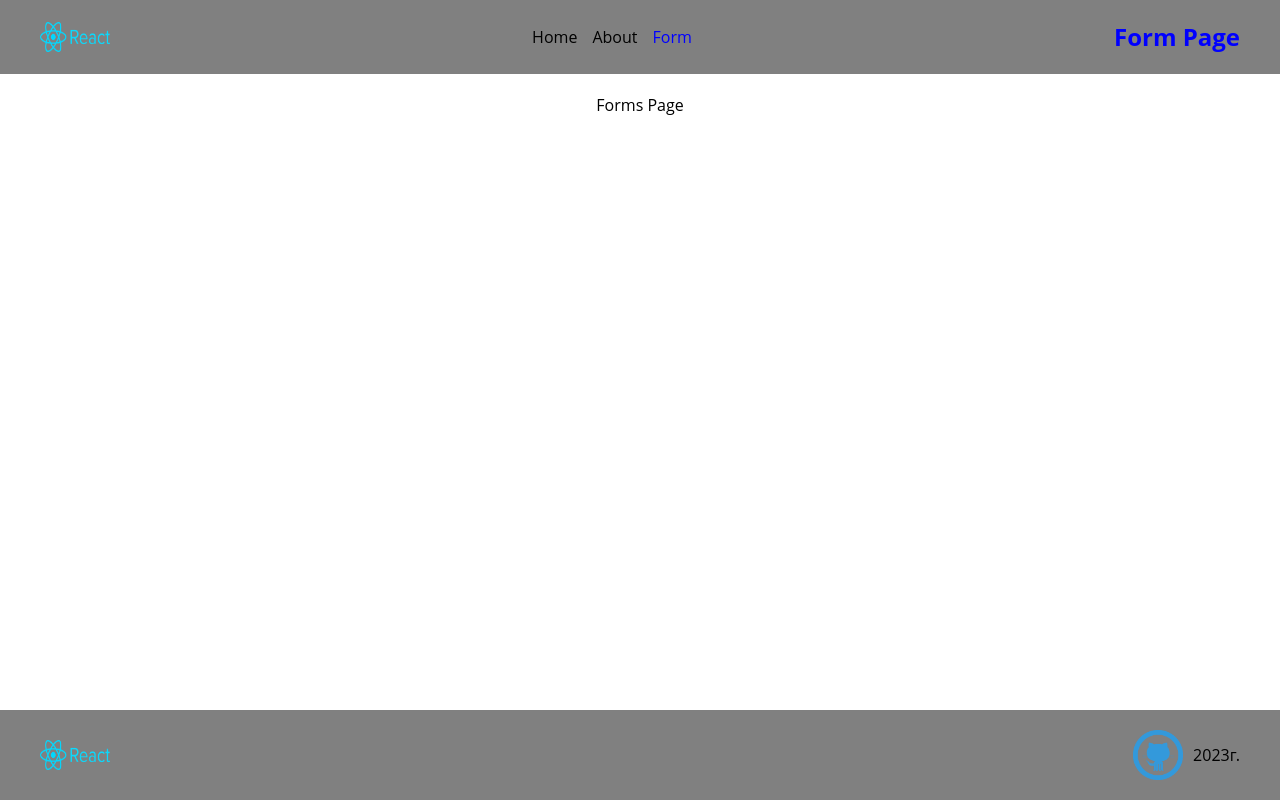
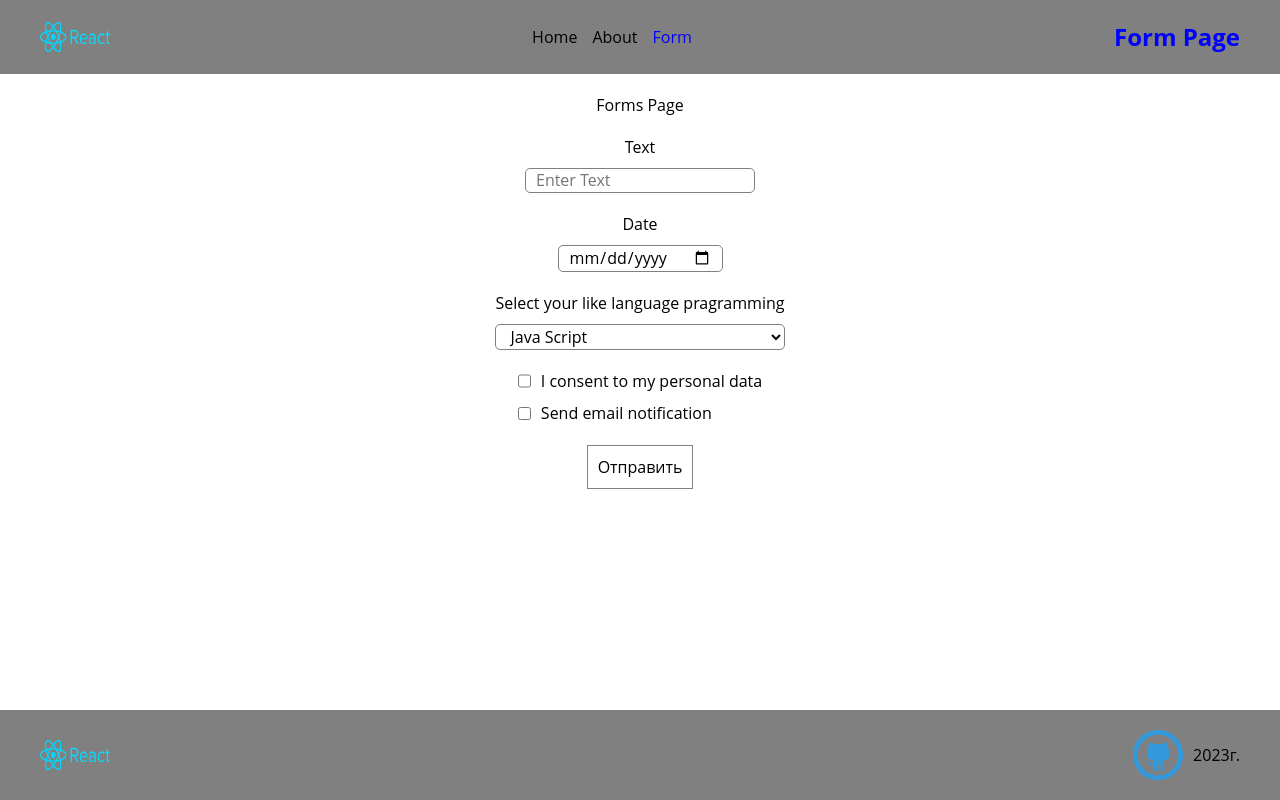
Before and after one commit to SergeiKudlai/react, a React app: page /form in a window 1280 px wide. Built offline with nearby package versions, Linux system fonts and the light colour scheme.

Commit message:
feat:added four froms

```diff
--- /dev/null
+++ b/src/components/forms/forms.tsx
@@ -0,0 +1,167 @@
+import { Component, FormEvent, createRef, ChangeEvent } from 'react';
+import { setValueForms } from '../../ts/utils';
+import { form__name } from '../../ts/enum';
+
+export class Forms extends Component {
+    public formText: { current: null };
+    public formDate: { current: null };
+    public formSelect: { current: null };
+    public formCheckBoxEmail: { current: null };
+    public formCheckBoxPersonalData: { current: null };
+    public state: {
+        text: string;
+        date: string;
+        select: string;
+        checkedEmail: boolean;
+        checkedPersonalData: boolean;
+    };
+
+    constructor(props: never) {
+        super(props);
+        this.formText = createRef();
+        this.formDate = createRef();
+        this.formSelect = createRef();
+        this.formCheckBoxEmail = createRef();
+        this.formCheckBoxPersonalData = createRef();
+        this.state = {
+            text: '',
+            date: '',
+            select: '',
+            checkedEmail: false,
+            checkedPersonalData: false,
+        };
+    }
+
+    formsSubmit = (e: FormEvent) => {
+        e.preventDefault();
+
+        if (
+            this.formText.current &&
+            this.formDate.current &&
+            this.formSelect.current &&
+            this.formCheckBoxEmail.current &&
+            this.formCheckBoxPersonalData.current
+        ) {
+            const text = this.formText.current as HTMLInputElement;
+            const date = this.formDate.current as HTMLInputElement;
+            const select = this.formSelect.current as HTMLSelectElement;
+            const checkBoxEmail = this.formCheckBoxEmail.current as HTMLInputElement;
+            const checkBoxPersonaData = this.formCheckBoxPersonalData.current as HTMLInputElement;
+
+            // eslint-disable-next-line @typescript-eslint/no-unused-vars
+            const data = {
+                text: text.value,
+                date: date.value,
+                select: select.value,
+                checkBoxEmail: checkBoxEmail.checked ? checkBoxEmail.value : '',
+                checkBoxPersonalData: checkBoxPersonaData.checked ? checkBoxPersonaData.value : '',
+            };
+
+            this.setState({
+                text: '',
+                date: '',
+                select: '',
+                checkedEmail: false,
+                checkedPersonalData: false,
+            });
+        }
+    };
+
+    updateDataInput = (e: ChangeEvent) => {
+        const data = e.target as HTMLInputElement;
+        const { name, value } = setValueForms(data);
+        name === form__name.text && this.setState({ text: value });
+        name === form__name.date && this.setState({ date: value });
+        name === form__name.language && this.setState({ select: value });
+        if (name === form__name.checkboxEmail) {
+            data.checked ? this.setState({ checkedEmail: true }) : this.setState({ checkedEmail: false });
+        }
+
+        if (name === form__name.checkboxPersonalData) {
+            data.checked ? this.setState({ checkedPersonalData: true }) : this.setState({ checkedPersonalData: false });
+        }
+    };
+
+    render() {
+        return (
+            <form className="form__inner" onSubmit={this.formsSubmit}>
+                <label className="form__box" htmlFor="">
+                    Text
+                    <input
+                        className="form__data"
+                        type="text"
+                        placeholder="Enter Text"
+                        name="text"
+                        onChange={this.updateDataInput}
+                        ref={this.formText}
+                        value={this.state.text}
+                    />
+                </label>
+
+                <label className="form__box" htmlFor="date">
+                    Date
+                    <input
+                        className="form__data"
+                        type="date"
+                        id="date"
+                        name="date"
+                        ref={this.formDate}
+                        value={this.state.date}
+                        onChange={this.updateDataInput}
+                    />
+                </label>
+
+                <label className="form__box" htmlFor="language">
+                    Select your like language pragramming
+                    <select
+                        className="form__data"
+                        name="language"
+                        id="language"
+                        value={this.state.select}
+                        onChange={this.updateDataInput}
+                        ref={this.formSelect}
+                    >
+                        <option value="javaScript">Java Script</option>
+                        <option value="python">Python</option>
+                        <option value="java">Java</option>
+                        <option value="php">PHP</option>
+                    </select>
+                </label>
+
+                <div className="form__box">
+                    <label className="form__box-inner">
+                        <input
+                            className="form__data"
+                            type="checkbox"
+                            id="checkbox"
+                            name="checkedPersonalData"
+                            value="i consent to my personal data"
+                            checked={this.state.checkedPersonalData}
+                            onChange={this.updateDataInput}
+                            ref={this.formCheckBoxPersonalData}
+                        />
+                        <span>I consent to my personal data</span>
+                    </label>
+
+                    <label className="form__box-inner">
+                        <input
+                            className="form__data"
+                            type="checkbox"
+                            id="checkbox"
+                            name="checkedEmail"
+                            value="send email notification"
+                            checked={this.state.checkedEmail}
+                            onChange={this.updateDataInput}
+                            ref={this.formCheckBoxEmail}
+                        />
+                        <span>Send email notification</span>
+                    </label>
+                </div>
+
+                <button className="form__btn" type="submit">
+                    Отправить
+                </button>
+            </form>
+        );
+    }
+}
--- a/src/pages/formsPage/form.scss
+++ b/src/pages/formsPage/form.scss
@@ -1,5 +1,46 @@
 .form {
+    display: flex;
+    flex-direction: column;
+
     &__title {
         text-align: center;
+        margin-bottom: 2rem;
+    }
+
+    &__inner {
+        flex: 1 1 auto;
+        display: flex;
+        flex-direction: column;
+        row-gap: 2rem;
+        text-align: center;
+    }
+
+    &__box {
+        display: flex;
+        flex-direction: column;
+        align-self: center;
+        row-gap: 1rem;
+    }
+
+    &__data {
+        border: 1px solid var(--gray);
+        border-radius: 5px;
+        padding: 0 1rem;
+    }
+
+    &__box-inner {
+        display: flex;
+        column-gap: 1rem;
+    }
+
+    &__btn {
+        align-self: center;
+        border: 1px solid var(--gray);
+        padding: 1rem;
+        transition: background-color 0.5s ease-in-out;
+
+        &:hover {
+            background-color: var(--blue-100);
+        }
     }
 }
--- a/src/pages/formsPage/formsPage.tsx
+++ b/src/pages/formsPage/formsPage.tsx
@@ -1,6 +1,7 @@
 import { Component } from 'react';
 import { IFuncProps } from '../../ts/interface';
 import { title_value } from '../../ts/enum';
+import { Forms } from '../../components/forms/forms';
 import './form.scss';
 
 export class FormsPage extends Component<IFuncProps> {
@@ -13,6 +14,7 @@ export class FormsPage extends Component<IFuncProps> {
         return (
             <section className="form section container">
                 <h1 className="form__title">Forms Page</h1>
+                <Forms />
             </section>
         );
     }
--- a/src/scss/_variables.scss
+++ b/src/scss/_variables.scss
@@ -9,5 +9,6 @@ $cont_width: 1230;
   --black: #000000;
   --white: #ffffff;
   --gray: #808080;
-  --blue : #0000ff;
+  --blue: #0000ff;
+  --blue-100: #00ffff;
 }
--- a/src/ts/enum.ts
+++ b/src/ts/enum.ts
@@ -4,3 +4,11 @@ export enum title_value {
     form = 'Form',
     error = 'Error',
 }
+
+export enum form__name {
+    text = 'text',
+    date = 'date',
+    language = 'language',
+    checkboxEmail = 'checkedEmail',
+    checkboxPersonalData = 'checkedPersonalData',
+}
--- /dev/null
+++ b/src/ts/utils.ts
@@ -0,0 +1 @@
+export const setValueForms = ({ name, value }: HTMLInputElement) => ({ name: name, value: value });
```
